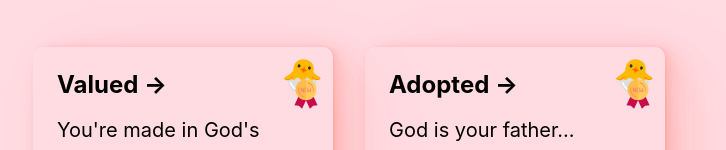
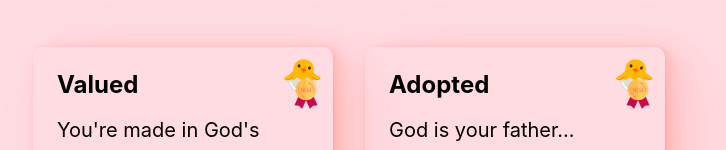
Before and after one commit to nativedone/bruna-birth, a Next.js app: page / in a window 1280 px wide. Shown: the part 563-713 px from the top of the page, without its empty margins (291-1017 px from the left). Built offline with nearby package versions, Linux system fonts and the light colour scheme.

Commit message:
remove arrows from home page

```diff
--- a/pages/index.js
+++ b/pages/index.js
@@ -56,7 +56,7 @@ export default function Home() {
               <Link key={item.slug} href={item.slug}>
                 <a className={styles.card}>
                   <h2>
-                    {item.title} <span>&rarr;</span>
+                    {item.title}
                   </h2>
                   <p>{item.teaser}</p>
 
```
